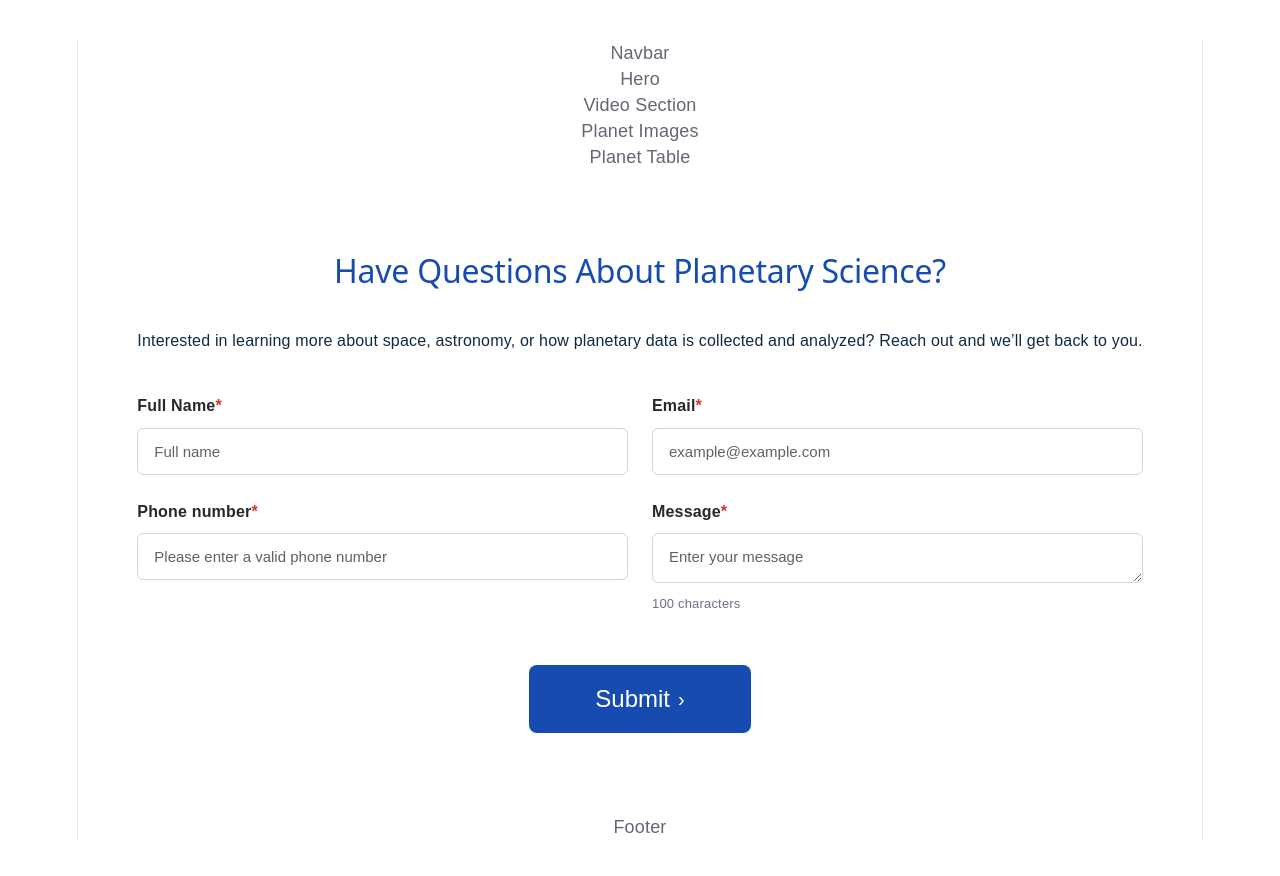
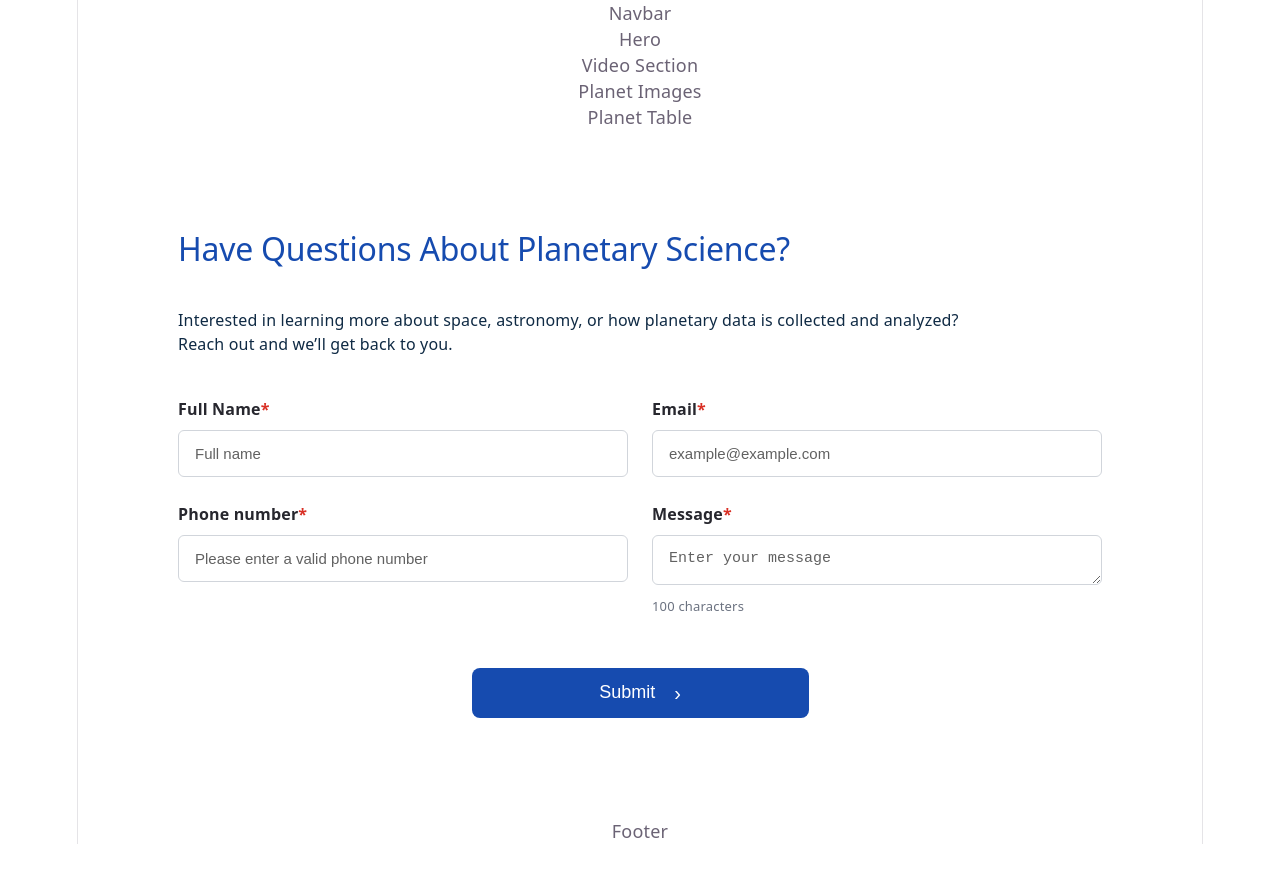
Before and after one commit to cupcakes439/Phoenix-Cohort-Frontend-Development-Capstone-Project-Group-9, a React (Vite) app: page / in a window 1280 px wide. Shown: the top 876 px of the page. After the commit the page ends 844 px from the top, so only its background shows below. Built offline with nearby package versions, Linux system fonts and the light colour scheme.

Commit message:
reviewed with Adeola, and now working perfectly

```diff
--- a/src/components/ContactForm.jsx
+++ b/src/components/ContactForm.jsx
@@ -9,10 +9,11 @@ function ContactForm() {
     event.preventDefault();
 
     setIsSubmitted(true);
+    event.target.reset();
   };
 
   return (
-    <section className="form-container">
+    <section id="contactSection" className="form-container">
       <h2 className="form-heading">Have Questions About Planetary Science?</h2>
 
             {isSubmitted ? (
@@ -27,7 +28,10 @@ function ContactForm() {
       ) : (
         <>
           <p className="form-description">
-            Interested in learning more about space, astronomy, or how planetary data is collected and analyzed? Reach out and we’ll get back to you.
+          Interested in learning more about space, astronomy, or how planetary data is collected and analyzed?
+          </p>
+          <p className="form-description">
+            Reach out and we’ll get back to you.
           </p>
 
           <form onSubmit={handleSubmit}>
@@ -45,7 +49,7 @@ function ContactForm() {
 
               <div className="input-group">
                 <label htmlFor="phone-number">Phone number<span className="required">*</span></label>
-                <input type="tel" id="phone-number" name="phone-number" placeholder="Please enter a valid phone number" maxLength="11" required />
+                <input type="tel" id="phone-number" name="phone-number" placeholder="Please enter a valid phone number" maxLength="11" pattern="[0-9]{11}" required />
               </div>
 
               <div className="input-group">
--- a/src/styles/contactform.css
+++ b/src/styles/contactform.css
@@ -1,17 +1,18 @@
 * {
     box-sizing: border-box;
-    font-family: Arial, Helvetica, sans-serif;
-}
+    }
 
-body {
+/* body {
     padding: 40px;
     background-color: #ffffff;
-    }
+    } */
 
 .form-container {
     max-width: 1200px;
-    max-height: 500px;
     margin: auto;
+    padding: 100px;
+    background-color: #ffffff;
+    width: 100%;
 }
 
 .form-heading {
@@ -20,14 +21,16 @@ body {
   font-weight: 500;
   margin-top: 0;
   margin-bottom: 40px;
+  text-align: left;
 }
 
 .form-description {
   color: #0F2A44;
   font-size: 16px;
   line-height: 1.5;
-  margin-top: 0;
-  margin-bottom: 40px;
+  /* margin-top: 0;
+  margin-bottom: 40px; */
+  text-align: left;
 }
 
 .form-grid {
@@ -36,6 +39,7 @@ body {
   column-gap: 24px;
   row-gap: 24px;
   margin-bottom: 48px;
+  margin-top: 40px;
 }
 
 .input-group {
@@ -97,15 +101,19 @@ textarea:focus {
 .submit-btn {
   background-color: #164BAF;
   color: #ffffff;
-  font-size: 24px;
-  font-weight: 62;
-  padding: 20px 66px;
+  font-size: 18px;
+  font-weight: 100;
+  padding: 20px 24px;
+  height: 50px;
+  width: 337px;
   border: none;
   border-radius: 8px;
   cursor: pointer;
   display: inline-flex;
   align-items: center;
   transition: background-color 0.2s ease;
+  justify-content: center;
+
 }
 
 .submit-btn:hover {
@@ -113,7 +121,7 @@ textarea:focus {
 }
 
 .arrow {
-  margin-left: 8px;
+  margin-left: 19px;
   font-size: 20px;
   line-height: 1;
 }
@@ -144,5 +152,16 @@ textarea:focus {
 @media (max-width: 768px) {
   .form-grid {
     grid-template-columns: 1fr; /* Stack columns on smaller screens */
+    row-gap: 16px;
+    width: 100%;
+  }
+
+  textarea{
+    min-height: 120px;
+  }
+
+  .submit-btn{
+    width: 100%;
+    padding: 16px;
   }
 }
```
Also changed, not shown: 1 other file (tests, documents, lock files or other folders).
